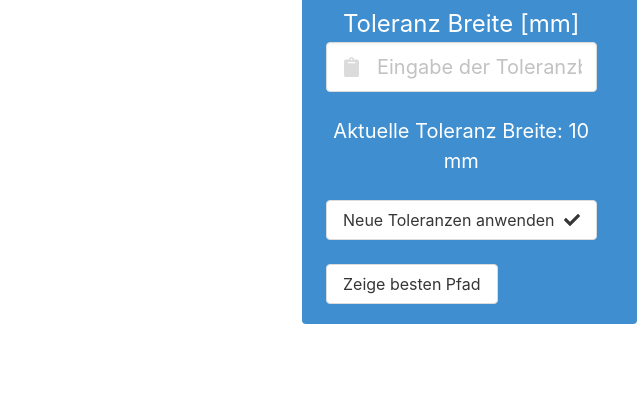
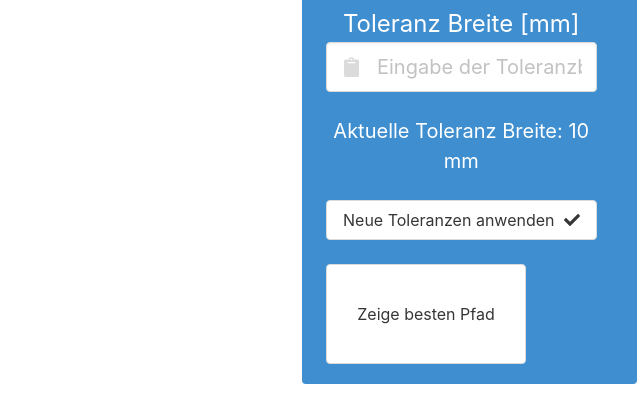
Before and after one commit to Jendrik-Kraft/Materialreihenfolge_Stahl_IT_Systeme, a Django app: template MATERIALREIHENFOLGE_STAHL/REIHENFOLGE_APP/templates/REIHENFOLGE/index.html in a window 1280 px wide. Shown: the part 405-825 px from the top of the page, without its empty margins (640-1280 px from the left). Before the commit the page ends 729 px from the top, so only its background shows below. Run offline with Django 3.2, Linux system fonts and the light colour scheme; the template is opened without the code that fills it, so the values that code supplies are empty; some libraries are stand-ins or nearby versions.

Commit message:
Update index.html

```diff
--- a/MATERIALREIHENFOLGE_STAHL/REIHENFOLGE_APP/templates/REIHENFOLGE/index.html
+++ b/MATERIALREIHENFOLGE_STAHL/REIHENFOLGE_APP/templates/REIHENFOLGE/index.html
@@ -108,6 +108,7 @@
             <div class="column">
               <button
                 class="button addBtn"
+                style="height: 100px; width: 200px;"
                 id="show_path"
                 onclick="showPath()"
               >
```
